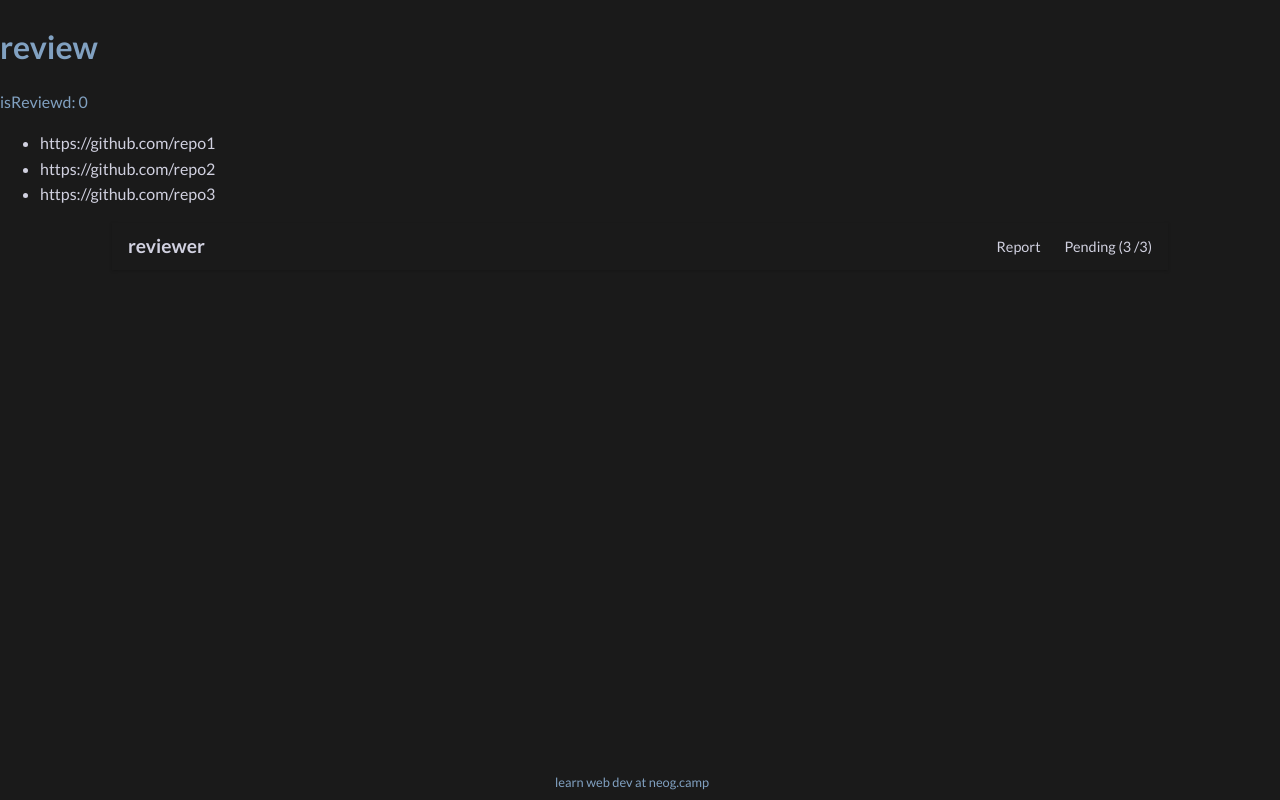
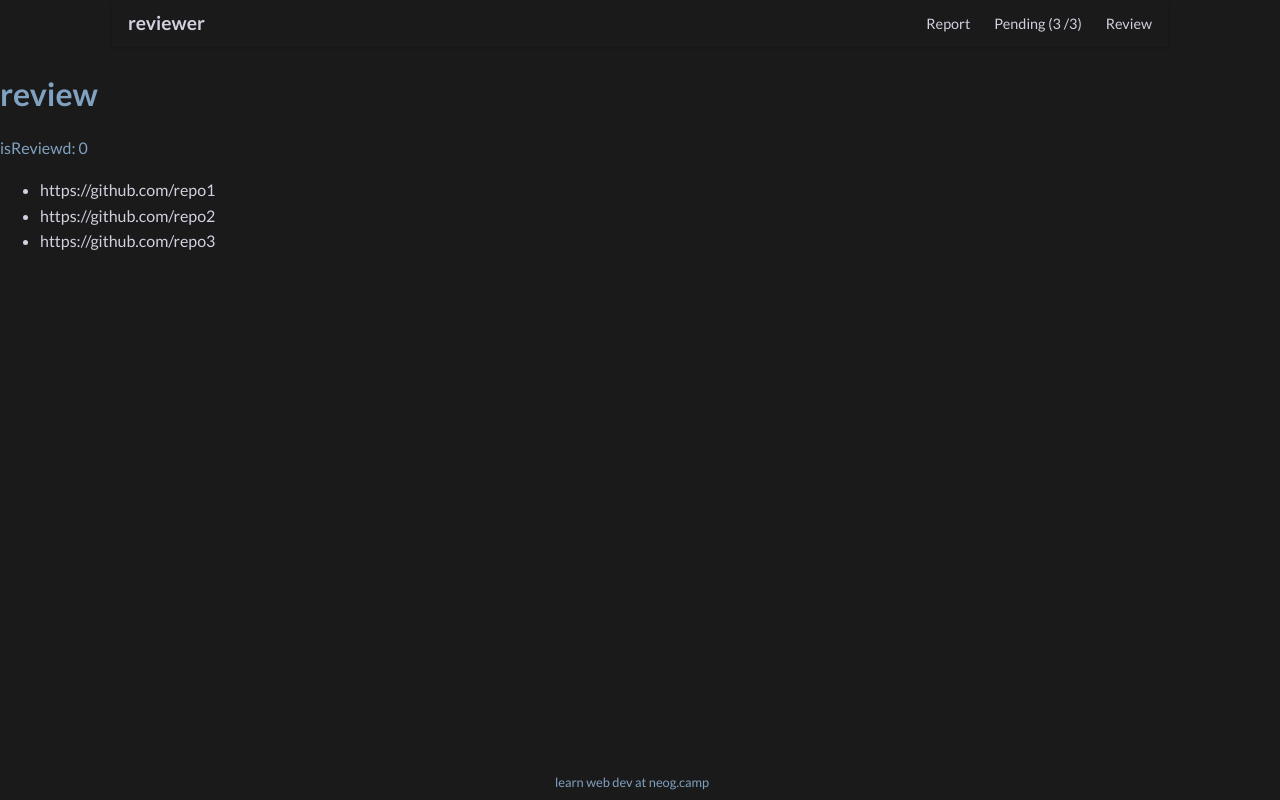
Before and after one commit to prasannakumar50/React-useContext, a React (Create React App) app: page /review in a window 1280 px wide. Built offline with nearby package versions, Linux system fonts and the light colour scheme.

Commit message:
feat:setup review component and updated ui

```diff
--- a/src/App.js
+++ b/src/App.js
@@ -5,6 +5,7 @@ import { Reporting } from "./pages/Reporting";
 import { Pending } from "./pages/Pending";
 import ReviewContext from "./context/ReviewContext";
 import { useState } from "react";
+import Review from "./pages/Review";
 
 export default function App() {
   const initialReviewItems = [
@@ -38,29 +39,13 @@ export default function App() {
   }
 
   return (
-    <ReviewContext.Provider value={{ initialItems: reviewItems }}>
-      <h1>review</h1>
-      <p>isReviewd: {reviewItems.filter((rI) => rI.isReviewed).length}</p>
-      <div>
-        <ul>
-          {reviewItems.map((reviewItem) => (
-            <li
-              style={{
-                textDecoration: reviewItem.isReviewed ? "line-through" : "none",
-              }}
-              onClick={() => toggleReviewItem(reviewItem.url)}
-            >
-              {reviewItem.url}
-            </li>
-          ))}
-        </ul>
-      </div>
-
+    <ReviewContext.Provider value={{ reviewItems, toggleReviewItem }}>
       <Router>
         <Nav />
         <Routes>
           <Route path="/" element={<Reporting />} />
           <Route path="/pending" element={<Pending />} />
+          <Route path="/review" element={<Review />} />
         </Routes>
       </Router>
     </ReviewContext.Provider>
--- a/src/components/Nav.js
+++ b/src/components/Nav.js
@@ -7,7 +7,7 @@ import { Link } from "react-router";
 import ReviewContext from "../context/ReviewContext";
 
 export default function Nav() {
-  const { initialItems } = useContext(ReviewContext);
+  const { reviewItems } = useContext(ReviewContext);
   return (
     <nav>
       <div className="logo">reviewer</div>
@@ -16,8 +16,11 @@ export default function Nav() {
           Report
         </Link>
         <Link to="/pending" className="nav-link">
-          Pending ({initialItems.filter((rI) => !rI.isReviewed).length} /
-          {initialItems.length})
+          Pending ({reviewItems.filter((rI) => !rI.isReviewed).length} /
+          {reviewItems.length})
+        </Link>
+        <Link to="/review" className="nav-link">
+          Review
         </Link>
         {/* Your routes can go here */}
       </div>
--- a/src/pages/Reporting.js
+++ b/src/pages/Reporting.js
@@ -3,16 +3,16 @@ import ReviewContext from "../context/ReviewContext";
 import "../styles.css";
 
 export function Reporting() {
-  const { initialItems } = useContext(ReviewContext);
+  const { reviewItems } = useContext(ReviewContext);
   return (
     <div className="app">
       <h1>status </h1>
       <hr />
       <h1>Pending</h1>
-      <p>{initialItems.filter((entry) => !entry.isReviewed).length}</p>
+      <p>{reviewItems.filter((entry) => !entry.isReviewed).length}</p>
       <hr />
       <h1>reviewed</h1>
-      <p>{initialItems.filter((entry) => entry.isReviewed).length}</p>
+      <p>{reviewItems.filter((entry) => entry.isReviewed).length}</p>
     </div>
   );
 }
--- /dev/null
+++ b/src/pages/Review.js
@@ -0,0 +1,26 @@
+import { useContext } from "react";
+import ReviewContext from "../context/ReviewContext";
+
+export default function Review() {
+  const { reviewItems, toggleReviewItem } = useContext(ReviewContext);
+  return (
+    <div>
+      <h1>review</h1>
+      <p>isReviewd: {reviewItems.filter((rI) => rI.isReviewed).length}</p>
+      <div>
+        <ul>
+          {reviewItems.map((reviewItem) => (
+            <li
+              style={{
+                textDecoration: reviewItem.isReviewed ? "line-through" : "none",
+              }}
+              onClick={() => toggleReviewItem(reviewItem.url)}
+            >
+              {reviewItem.url}
+            </li>
+          ))}
+        </ul>
+      </div>
+    </div>
+  );
+}
```
